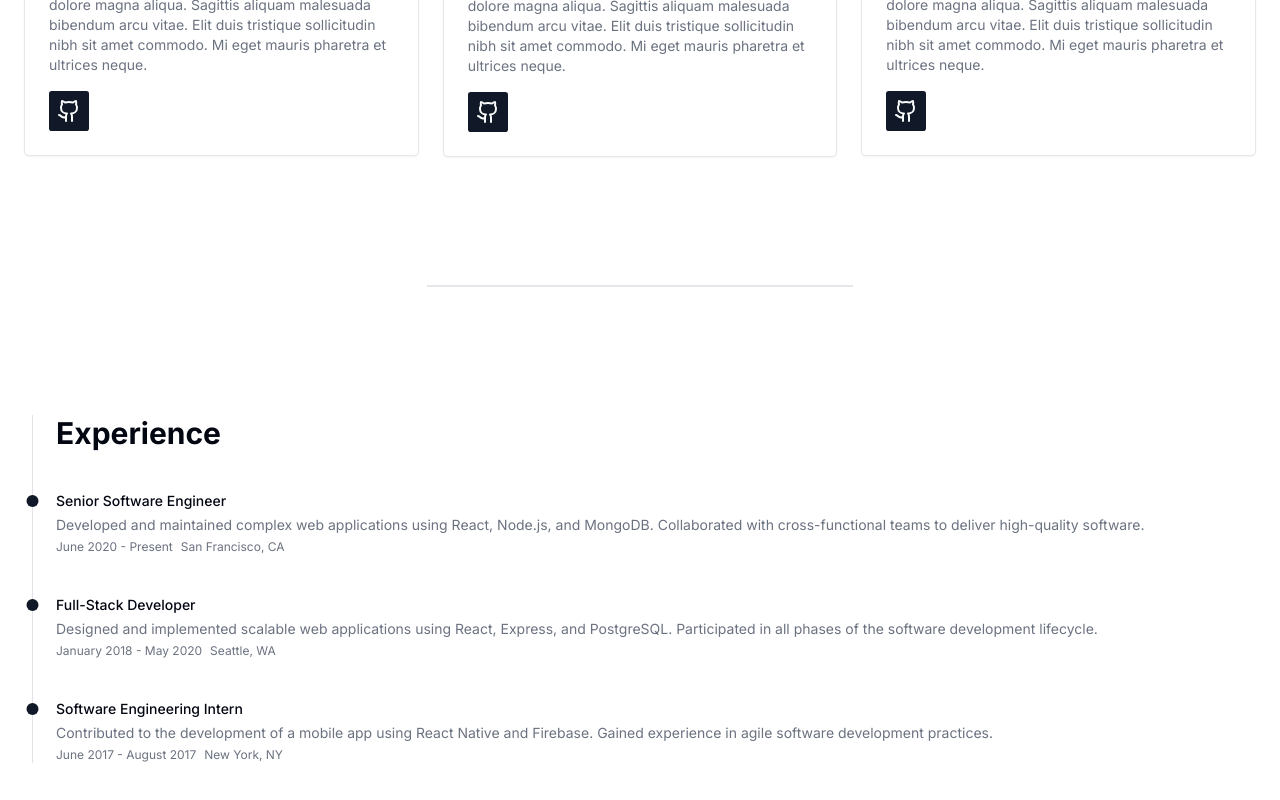
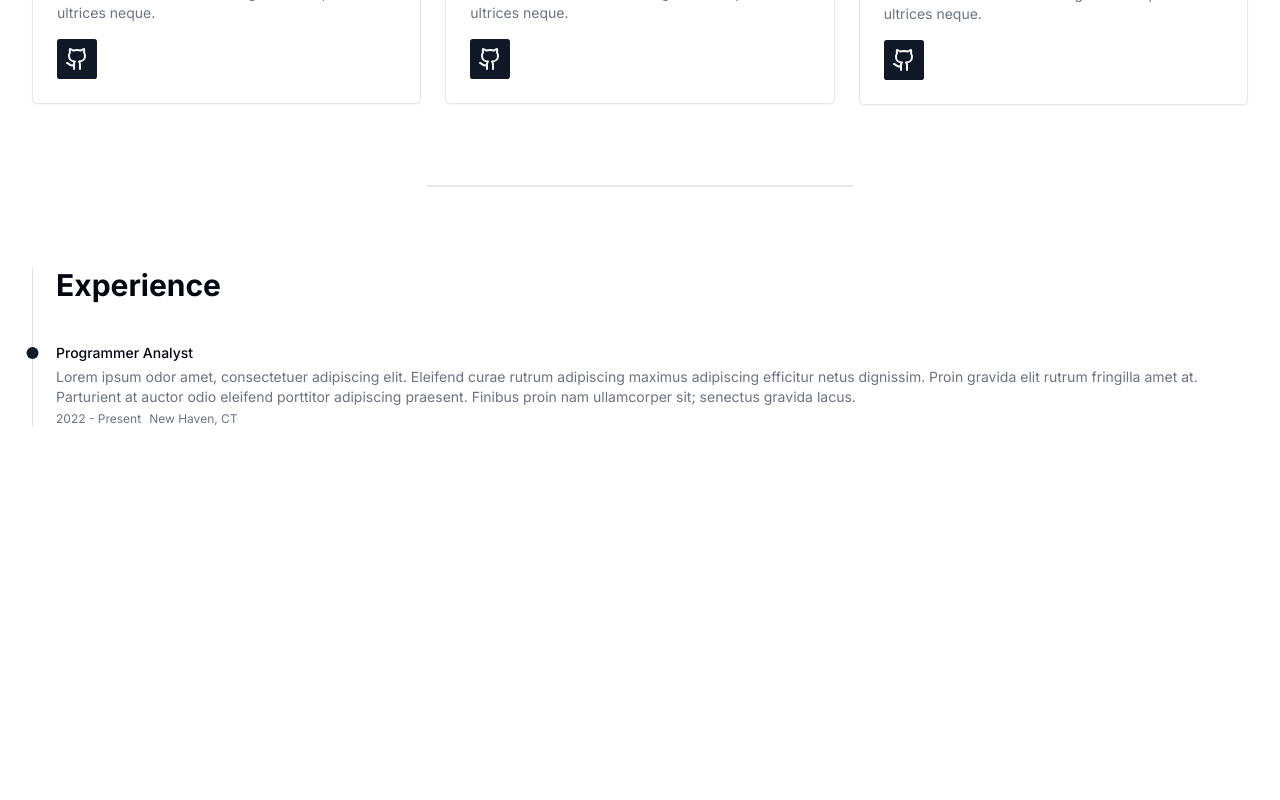
Before and after one commit to thereeling/react-portfolio, a Next.js app: page / in a window 1280 px wide. Shown: the part 1642-2442 px from the top of the page. Built offline with nearby package versions, Linux system fonts and the light colour scheme.

Commit message:
Experience section in beta phase, created lib for experience data which maps to the experience componenet

```diff
--- a/components/experience.jsx
+++ b/components/experience.jsx
@@ -1,118 +1,32 @@
+"use client";
+
 import React from "react";
-import {
-  Card,
-  CardHeader,
-  CardTitle,
-  CardDescription,
-  CardContent,
-} from "@/components/ui/card";
 import SectionHeading from "./section-heading";
+import { experienceData } from "@/lib/data";
+import { useScroll, motion, useTransform } from "framer-motion";
+import { useSectionInView } from "@/lib/hooks";
+
 
 export default function Experience() {
+  const { ref } = useSectionInView("Experience", 1);
   return (
-    <div className="container md:py-24 lg:py-32">
+    <motion.div ref={ref} id="experience" className="container py-20">
       <div className="after:absolute after:inset-y-0 after:w-px after:bg-muted-foreground/20 relative pl-6 after:left-0 grid gap-10">
         <SectionHeading>Experience</SectionHeading>
-        <div className="grid gap-1 text-sm relative">
-          <div className="aspect-square w-3 bg-primary rounded-full absolute left-0 translate-x-[-29.5px] z-10 top-1" />
-          <div className="font-medium">Senior Software Engineer</div>
-          <div className="text-muted-foreground">
-            Developed and maintained complex web applications using React,
-            Node.js, and MongoDB. Collaborated with cross-functional teams to
-            deliver high-quality software.
+        {experienceData.map((experience) => (
+          <div key={experience} className="grid gap-1 text-sm relative">
+            <div className="aspect-square w-3 bg-primary rounded-full absolute left-0 translate-x-[-29.5px] z-10 top-1" />
+            <div className="font-medium">{experience.title}</div>
+            <div className="text-muted-foreground">
+              {experience.description}
+            </div>
+            <div className="flex items-center gap-2 text-xs text-muted-foreground">
+              <span>{experience.date}</span>
+              <span>{experience.location}</span>
+            </div>
           </div>
-          <div className="flex items-center gap-2 text-xs text-muted-foreground">
-            <span>June 2020 - Present</span>
-            <span>San Francisco, CA</span>
-          </div>
-        </div>
-        <div className="grid gap-1 text-sm relative">
-          <div className="aspect-square w-3 bg-primary rounded-full absolute left-0 translate-x-[-29.5px] z-10 top-1" />
-          <div className="font-medium">Full-Stack Developer</div>
-          <div className="text-muted-foreground">
-            Designed and implemented scalable web applications using React,
-            Express, and PostgreSQL. Participated in all phases of the software
-            development lifecycle.
-          </div>
-          <div className="flex items-center gap-2 text-xs text-muted-foreground">
-            <span>January 2018 - May 2020</span>
-            <span>Seattle, WA</span>
-          </div>
-        </div>
-        <div className="grid gap-1 text-sm relative">
-          <div className="aspect-square w-3 bg-primary rounded-full absolute left-0 translate-x-[-29.5px] z-10 top-1" />
-          <div className="font-medium">Software Engineering Intern</div>
-          <div className="text-muted-foreground">
-            Contributed to the development of a mobile app using React Native
-            and Firebase. Gained experience in agile software development
-            practices.
-          </div>
-          <div className="flex items-center gap-2 text-xs text-muted-foreground">
-            <span>June 2017 - August 2017</span>
-            <span>New York, NY</span>
-          </div>
-        </div>
+        ))}
       </div>
-    </div>
+    </motion.div>
   );
 }
-
-function BriefcaseIcon(props) {
-  return (
-    <svg
-      {...props}
-      xmlns="http://www.w3.org/2000/svg"
-      width="24"
-      height="24"
-      viewBox="0 0 24 24"
-      fill="none"
-      stroke="currentColor"
-      strokeWidth="2"
-      strokeLinecap="round"
-      strokeLinejoin="round"
-    >
-      <path d="M16 20V4a2 2 0 0 0-2-2h-4a2 2 0 0 0-2 2v16" />
-      <rect width="20" height="14" x="2" y="6" rx="2" />
-    </svg>
-  );
-}
-
-function MapPinIcon(props) {
-  return (
-    <svg
-      {...props}
-      xmlns="http://www.w3.org/2000/svg"
-      width="24"
-      height="24"
-      viewBox="0 0 24 24"
-      fill="none"
-      stroke="currentColor"
-      strokeWidth="2"
-      strokeLinecap="round"
-      strokeLinejoin="round"
-    >
-      <path d="M20 10c0 6-8 12-8 12s-8-6-8-12a8 8 0 0 1 16 0Z" />
-      <circle cx="12" cy="10" r="3" />
-    </svg>
-  );
-}
-
-function XIcon(props) {
-  return (
-    <svg
-      {...props}
-      xmlns="http://www.w3.org/2000/svg"
-      width="24"
-      height="24"
-      viewBox="0 0 24 24"
-      fill="none"
-      stroke="currentColor"
-      strokeWidth="2"
-      strokeLinecap="round"
-      strokeLinejoin="round"
-    >
-      <path d="M18 6 6 18" />
-      <path d="m6 6 12 12" />
-    </svg>
-  );
-}
--- a/components/project.jsx
+++ b/components/project.jsx
@@ -20,7 +20,7 @@ export default function Project({ title, description, githubURL, projectURL }) {
     target: ref,
     offset: ["0 1", "1.33 1"],
   });
-  const scaleProgress = useTransform(scrollYProgress, [0, 1], [0.8, 1]);
+  const scaleProgress = useTransform(scrollYProgress, [0, 1], [0.9, 1]);
   const opacityProgress = useTransform(scrollYProgress, [0, 1], [0.7, 1]);
   return (
     <motion.section
--- a/components/projects.jsx
+++ b/components/projects.jsx
@@ -7,11 +7,13 @@ import Project from "./project";
 import { useSectionInView } from "@/lib/hooks";
 
 export default function Projects() {
-  const { ref } = useSectionInView("Projects", 0.90)
+  const { ref } = useSectionInView("Projects", 0.9);
   return (
-    <section ref={ref} className="w-full py-20 md:py-24 lg:py-32" id="projects">
-      <div className="container grid gap-8 px-4 md:px-6">
-        <SectionHeading>Projects</SectionHeading>
+    <section ref={ref} className="w-full py-20" id="projects">
+      <div className="container grid gap-8">
+        <div>
+          <SectionHeading>Projects</SectionHeading>
+        </div>
         <div className="grid gap-6 sm:grid-cols-2 lg:grid-cols-3">
           {projectsData.map((project, index) => (
             <React.Fragment key={index}>
--- a/lib/data.js
+++ b/lib/data.js
@@ -1,7 +1,4 @@
-
 import placeholder from "@/public/placeholder.svg";
-
-
 
 export const links = [
   {
@@ -20,7 +17,7 @@ export const links = [
     name: "Contact",
     hash: "#contact",
   },
-]
+];
 
 export const projectsData = [
   {
@@ -48,3 +45,13 @@ export const projectsData = [
     imageURL: placeholder,
   },
 ];
+
+export const experienceData = [
+  {
+    title: "Programmer Analyst",
+    location: "New Haven, CT",
+    description:
+      "Lorem ipsum odor amet, consectetuer adipiscing elit. Eleifend curae rutrum adipiscing maximus adipiscing efficitur netus dignissim. Proin gravida elit rutrum fringilla amet at. Parturient at auctor odio eleifend porttitor adipiscing praesent. Finibus proin nam ullamcorper sit; senectus gravida lacus.",
+    date: "2022 - Present",
+  },
+];
```
Lines whose indentation alone changed are shown as unchanged.
